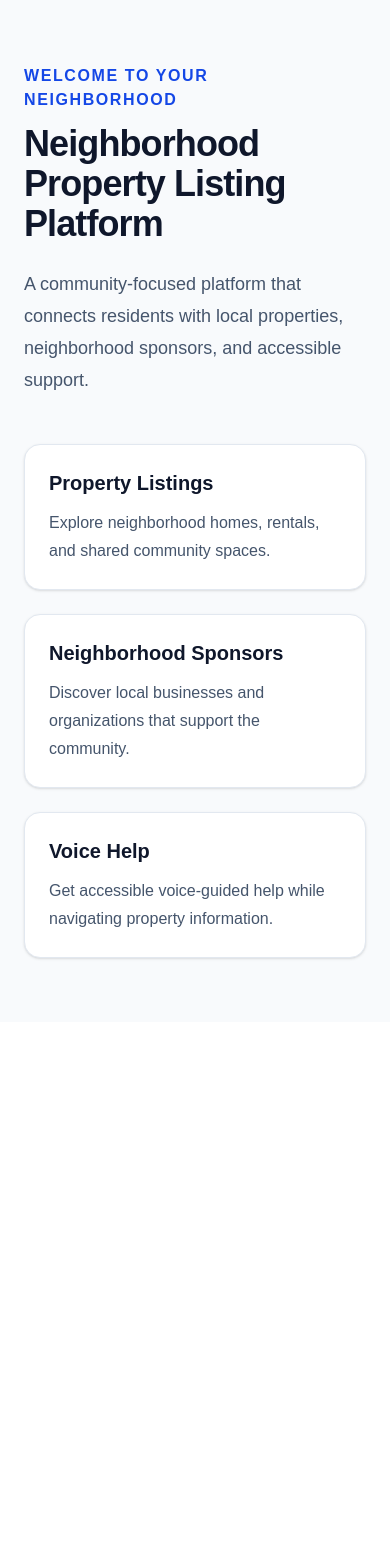
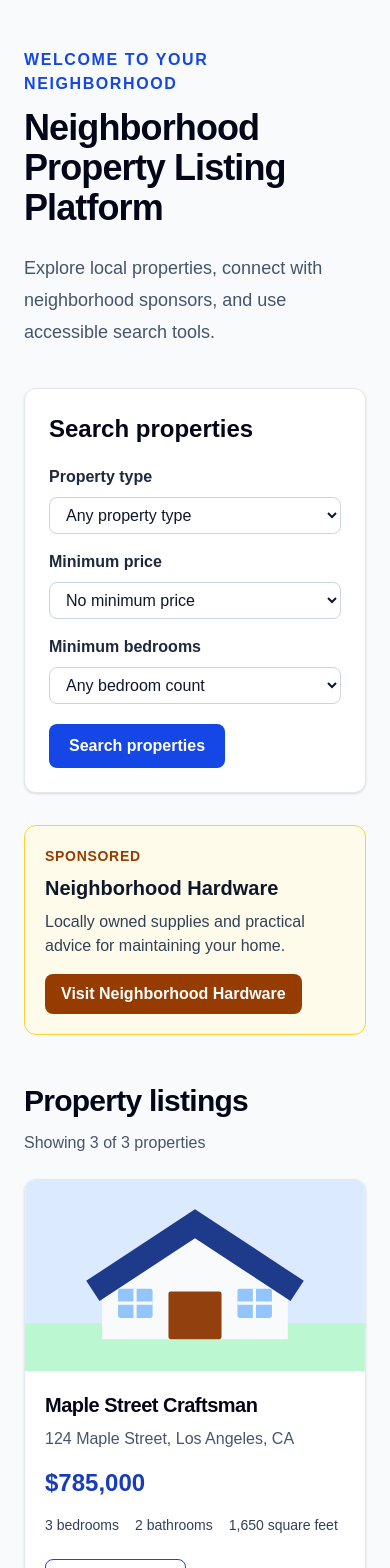
Before and after one commit to eeccoo/neighborhood-listing-platform, a Next.js app: page / in a window 390 px wide. Shown: the top 1568 px of the page. Before the commit the page ends 1022 px from the top, so only its background shows below. Built offline with nearby package versions, Linux system fonts and the light colour scheme.

Commit message:
Render responsive property listing page

```diff
--- a/src/app/page.tsx
+++ b/src/app/page.tsx
@@ -1,59 +1,157 @@
-const features = [
+"use client";
+
+import { useState } from "react";
+
+import PropertyCard from "@/components/PropertyCard";
+import SearchFilters from "@/components/SearchFilters";
+import SponsorBanner from "@/components/SponsorBanner";
+import type {
+  Property,
+  SearchFilterValues,
+  Sponsor,
+} from "@/types";
+
+const properties: Property[] = [
   {
-    title: "Property Listings",
-    description:
-      "Explore neighborhood homes, rentals, and shared community spaces.",
+    id: "maple-craftsman",
+    title: "Maple Street Craftsman",
+    streetAddress: "124 Maple Street",
+    city: "Los Angeles",
+    state: "CA",
+    price: 785000,
+    bedrooms: 3,
+    bathrooms: 2,
+    squareFootage: 1650,
+    imagePath: "/property-home.svg",
+    detailsUrl: "/?property=maple-craftsman#listings",
+    propertyType: "single-family",
   },
   {
-    title: "Neighborhood Sponsors",
-    description:
-      "Discover local businesses and organizations that support the community.",
+    id: "sunset-condo",
+    title: "Sunset View Condo",
+    streetAddress: "808 Sunset Avenue",
+    city: "Los Angeles",
+    state: "CA",
+    price: 625000,
+    bedrooms: 2,
+    bathrooms: 2,
+    squareFootage: 1180,
+    imagePath: "/property-home.svg",
+    detailsUrl: "/?property=sunset-condo#listings",
+    propertyType: "condo",
   },
   {
-    title: "Voice Help",
-    description:
-      "Get accessible voice-guided help while navigating property information.",
+    id: "echo-park-townhouse",
+    title: "Echo Park Townhouse",
+    streetAddress: "451 Lakeview Terrace",
+    city: "Los Angeles",
+    state: "CA",
+    price: 950000,
+    bedrooms: 4,
+    bathrooms: 2.5,
+    squareFootage: 2100,
+    imagePath: "/property-home.svg",
+    detailsUrl: "/?property=echo-park-townhouse#listings",
+    propertyType: "townhouse",
   },
 ];
 
+const sponsor: Sponsor = {
+  id: "neighborhood-hardware",
+  businessName: "Neighborhood Hardware",
+  shortDescription:
+    "Locally owned supplies and practical advice for maintaining your home.",
+  destinationUrl: "/#listings",
+};
+
 export default function Home() {
+  const [filters, setFilters] = useState<SearchFilterValues>({});
+
+  const filteredProperties = properties.filter((property) => {
+    const matchesType =
+      filters.propertyType === undefined ||
+      property.propertyType === filters.propertyType;
+
+    const matchesPrice =
+      filters.minPrice === undefined ||
+      property.price >= filters.minPrice;
+
+    const matchesBedrooms =
+      filters.bedrooms === undefined ||
+      property.bedrooms >= filters.bedrooms;
+
+    return matchesType && matchesPrice && matchesBedrooms;
+  });
+
+  function handleFilterSubmit(
+    submittedFilters: SearchFilterValues,
+  ) {
+    setFilters(submittedFilters);
+  }
+
   return (
-    <main className="min-h-screen bg-slate-50 px-6 py-16 text-slate-900">
-      <div className="mx-auto max-w-6xl">
+    <main className="min-h-screen bg-slate-50 px-6 py-12 text-slate-950">
+      <div className="mx-auto max-w-7xl">
         <header className="max-w-3xl">
-          <p className="mb-3 font-semibold uppercase tracking-widest text-blue-700">
+          <p className="font-semibold uppercase tracking-widest text-blue-700">
             Welcome to your neighborhood
           </p>
 
-          <h1 className="text-4xl font-bold tracking-tight sm:text-5xl">
+          <h1 className="mt-3 text-4xl font-bold tracking-tight sm:text-5xl">
             Neighborhood Property Listing Platform
           </h1>
 
           <p className="mt-6 text-lg leading-8 text-slate-600">
-            A community-focused platform that connects residents with local
-            properties, neighborhood sponsors, and accessible support.
+            Explore local properties, connect with neighborhood
+            sponsors, and use accessible search tools.
           </p>
         </header>
 
+        <div className="mt-10">
+          <SearchFilters onSubmit={handleFilterSubmit} />
+        </div>
+
+        <div className="mt-8">
+          <SponsorBanner sponsor={sponsor} />
+        </div>
+
         <section
-          className="mt-12 grid gap-6 md:grid-cols-3"
-          aria-labelledby="features-heading"
+          id="listings"
+          aria-labelledby="property-listings-heading"
+          className="mt-12"
         >
-          <h2 id="features-heading" className="sr-only">
-            Platform features
-          </h2>
+          <div className="flex flex-wrap items-end justify-between gap-3">
+            <h2
+              id="property-listings-heading"
+              className="text-3xl font-bold tracking-tight"
+            >
+              Property listings
+            </h2>
 
-          {features.map((feature) => (
-            <article
-              key={feature.title}
-              className="rounded-2xl border border-slate-200 bg-white p-6 shadow-sm"
+            <p aria-live="polite" className="text-slate-600">
+              Showing {filteredProperties.length} of{" "}
+              {properties.length} properties
+            </p>
+          </div>
+
+          {filteredProperties.length > 0 ? (
+            <div className="mt-6 grid grid-cols-1 gap-6 md:grid-cols-2 lg:grid-cols-3">
+              {filteredProperties.map((property, index) => (
+                <PropertyCard
+                  key={property.id}
+                  property={property}
+                  priority={index === 0}
+                />
+              ))}
+            </div>
+          ) : (
+            <p
+              role="status"
+              className="mt-6 rounded-lg border border-slate-300 bg-white p-5"
             >
-              <h3 className="text-xl font-semibold">{feature.title}</h3>
-              <p className="mt-3 leading-7 text-slate-600">
-                {feature.description}
-              </p>
-            </article>
-          ))}
+              No properties match the selected filters.
+            </p>
+          )}
         </section>
       </div>
     </main>
```
Also changed, not shown: public/property-home.svg (added).
